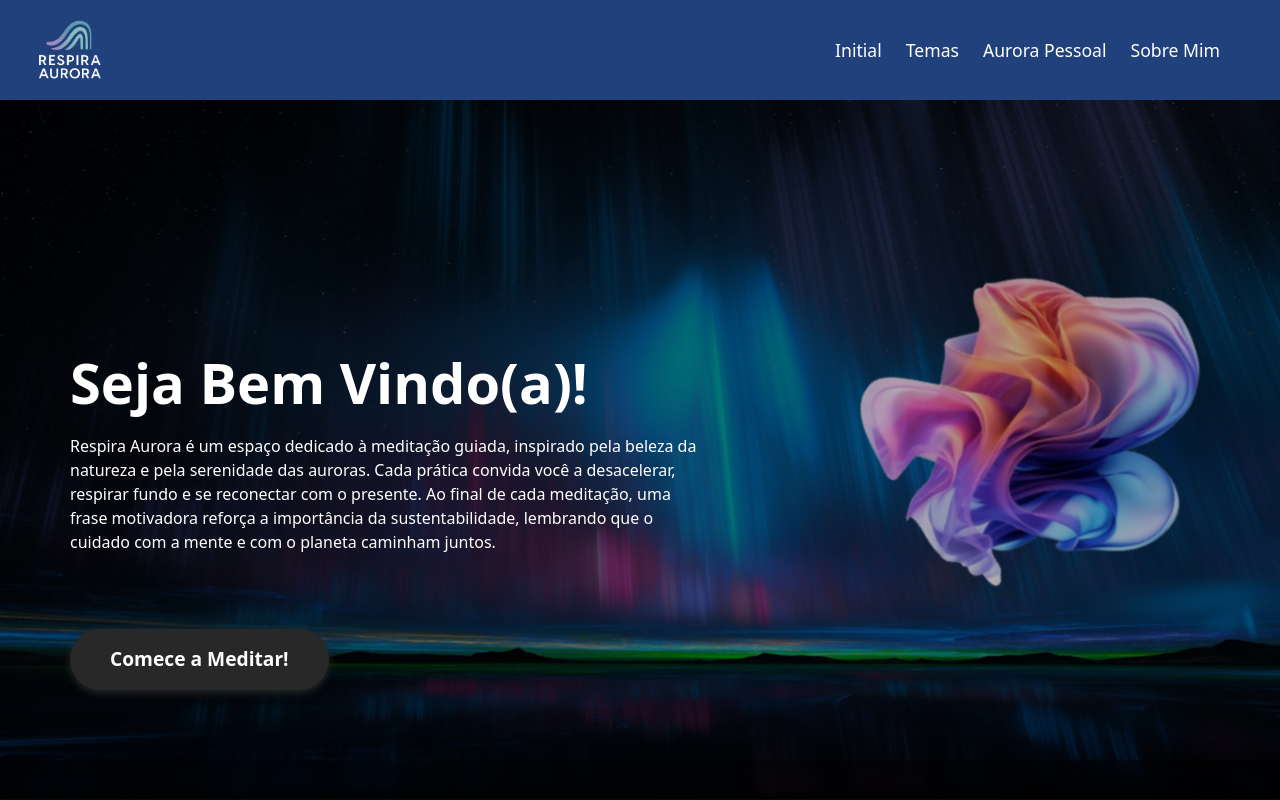
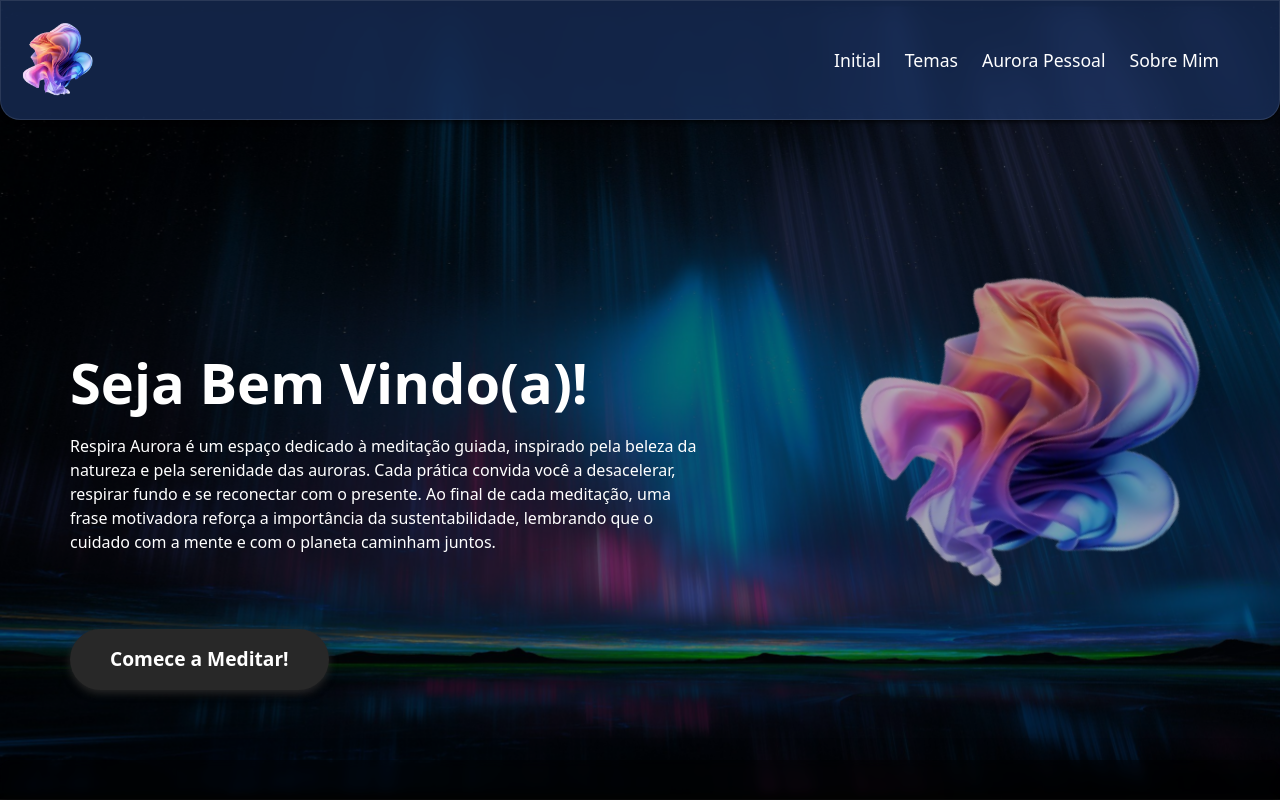
Before and after one commit to brunasavelli/FontEnd-RespiraAurora, a Next.js app: page /InitialPage in a window 1280 px wide. Built offline with nearby package versions, Linux system fonts and the light colour scheme.

Commit message:
feat: start change 'Header' component

```diff
--- a/src/components/Header/header.module.css
+++ b/src/components/Header/header.module.css
@@ -3,14 +3,21 @@
     top: 0;
     left: 0;
     width: 100%;
-    height: 100px;
+    height: 120px;
     color: white;
     z-index: 1000;
-    background: #21417c;
+    background: #21417c8c;
     display: flex;
     flex-direction: row;
     align-items: center;
     justify-content: space-between;
+    box-shadow: 0 2px 4px rgba(0, 0, 0, 0.719);
+    backdrop-filter: blur(10px);
+    -webkit-backdrop-filter: blur(10px);
+    border-bottom-left-radius: 20px;
+    border-bottom-right-radius: 20px;
+    padding: 20px 0;
+    border: 1px solid rgba(255, 255, 255, 0.1);
 }
 
 .navList {
@@ -54,7 +61,7 @@
 }
 
 .logo {
-    height: 100px;
+    height: 80px;
     margin: 5px 20px;
     transition: transform 0.3s;
 }
--- a/src/components/Header/page.jsx
+++ b/src/components/Header/page.jsx
@@ -8,7 +8,7 @@ export default function Header() {
     return (
         <div className={styles.header}>
             <Link href="/InitialPage">
-                <img src="/images/Logo.png" alt="Logo Respira Aurora" className={styles.logo} />
+                <img src="/images/auroraBoreal01.png" alt="Logo Respira Aurora" className={styles.logo} />
             </Link>
             <nav className={styles.nav}>
                 <ul className={styles.navList}>
```
